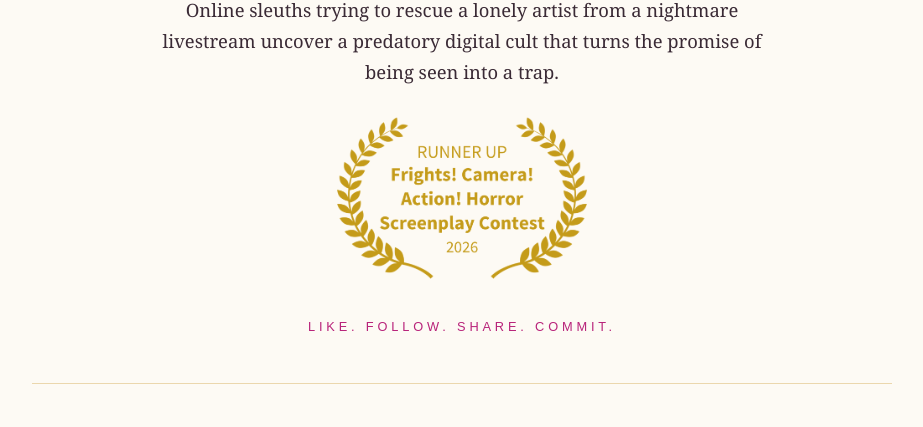
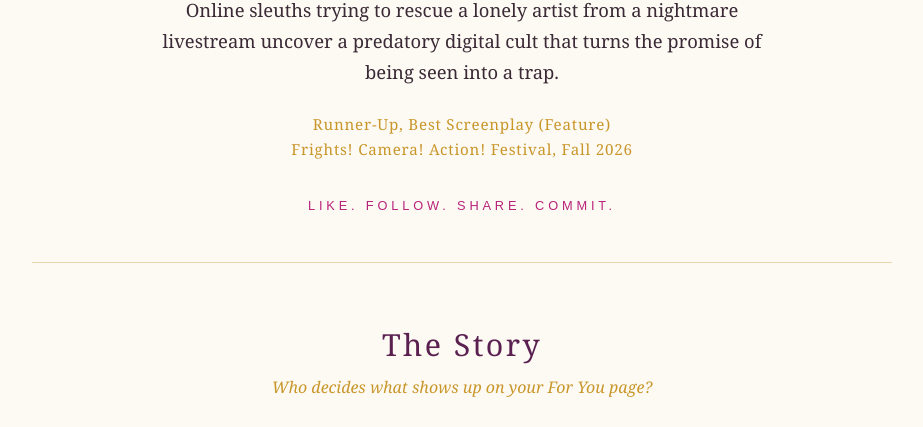
Before and after one commit to Ktclemons9/foryouthemovie, a plain HTML site: page index.html in a window 1280 px wide. Shown: the part 610-1037 px from the top of the page, without its empty margins (178-1101 px from the left). Drawn offline with Linux system fonts and the light colour scheme.

Commit message:
Update index.html

```diff
--- a/index.html
+++ b/index.html
@@ -50,12 +50,10 @@
       margin: 0 auto 1.5rem;
       font-size: 1.15rem;
     }
-    .laurel-img {
-      width: min(260px, 60vw);
-      height: auto;
-      margin: 0.5rem auto 0;
-      display: block;
-      filter: brightness(0) saturate(100%) invert(58%) sepia(62%) saturate(520%) hue-rotate(8deg) brightness(92%);
+    .laurel {
+      color: var(--gold);
+      font-size: 0.95rem;
+      letter-spacing: 0.05em;
     }
     .tagline {
       font-family: Arial, sans-serif;
@@ -168,7 +166,7 @@
     <img class="crest" src="Seismic%20Crest%20For%20You_Back.png" alt="For You crest">
     <h1 class="chosen">You've been chosen.</h1>
     <p class="logline">Online sleuths trying to rescue a lonely artist from a nightmare livestream uncover a predatory digital cult that turns the promise of being seen into a trap.</p>
-    <img class="laurel-img" src="RUNNERUP-FrightsCameraActionHorrorScreenplayContest-2026.png" alt="Runner-Up, Best Screenplay, Frights! Camera! Action! Horror Screenplay Contest 2026">
+    <p class="laurel">Runner-Up, Best Screenplay (Feature)<br>Frights! Camera! Action! Festival, Fall 2026</p>
     <p class="tagline">LIKE. FOLLOW. SHARE. COMMIT.</p>
   </header>
 
```
